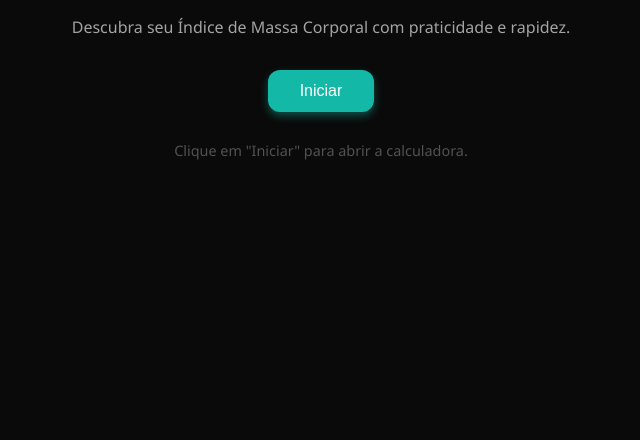
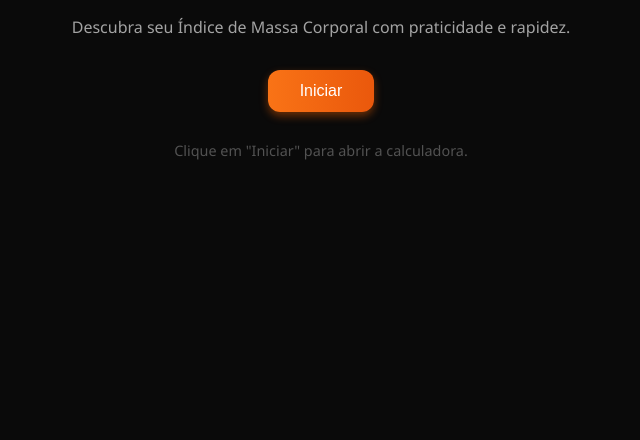
Before and after one commit to Dvpygit/imc-redirecionador, a plain HTML site: page index.html in a window 1280 px wide. Shown: the part 360-800 px from the top of the page, without its empty margins (319-959 px from the left). Drawn offline with Linux system fonts and the light colour scheme.

Commit message:
Update index.html

```diff
--- a/index.html
+++ b/index.html
@@ -55,19 +55,17 @@
     .btn {
   padding: 0.75em 2em;
   font-size: 1rem;
-      background-color: var(--secondary-500);
+  background: linear-gradient(to right, #f97316, #ea580c);
   color: white;
   border: none;
   border-radius: 12px;
   cursor: pointer;
-      box-shadow: 0 4px 8px rgba(20, 184, 166, 0.4);
-      transition: background-color 0.3s ease;
+  box-shadow: 0 4px 8px rgba(255, 102, 0, 0.4);
+  transition: background 0.3s ease;
 }
-
     .btn:hover {
-      background-color: var(--secondary-400);
+  background: linear-gradient(to right, #fb923c, #f97316);
 }
-
     .info {
       font-size: 0.9rem;
       color: var(--neutral-600);
```
Lines whose indentation alone changed are shown as unchanged.
